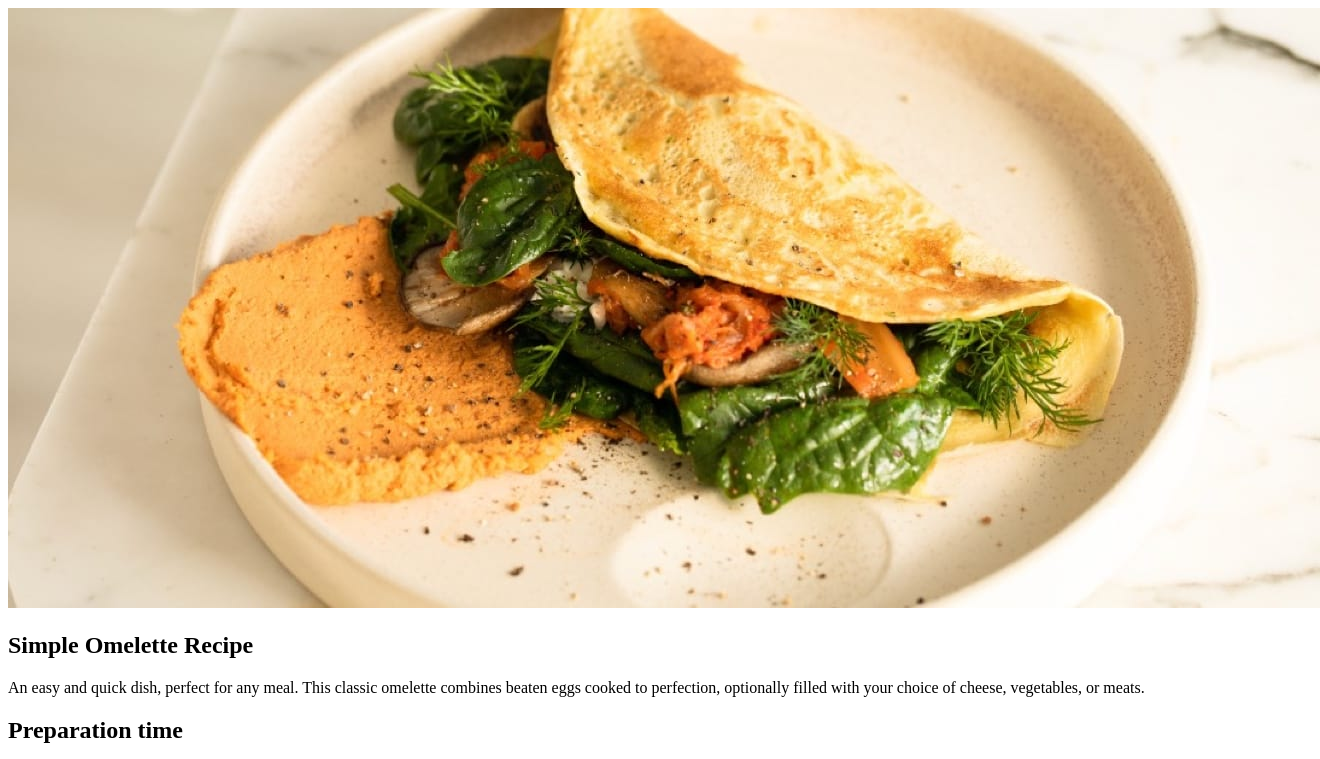
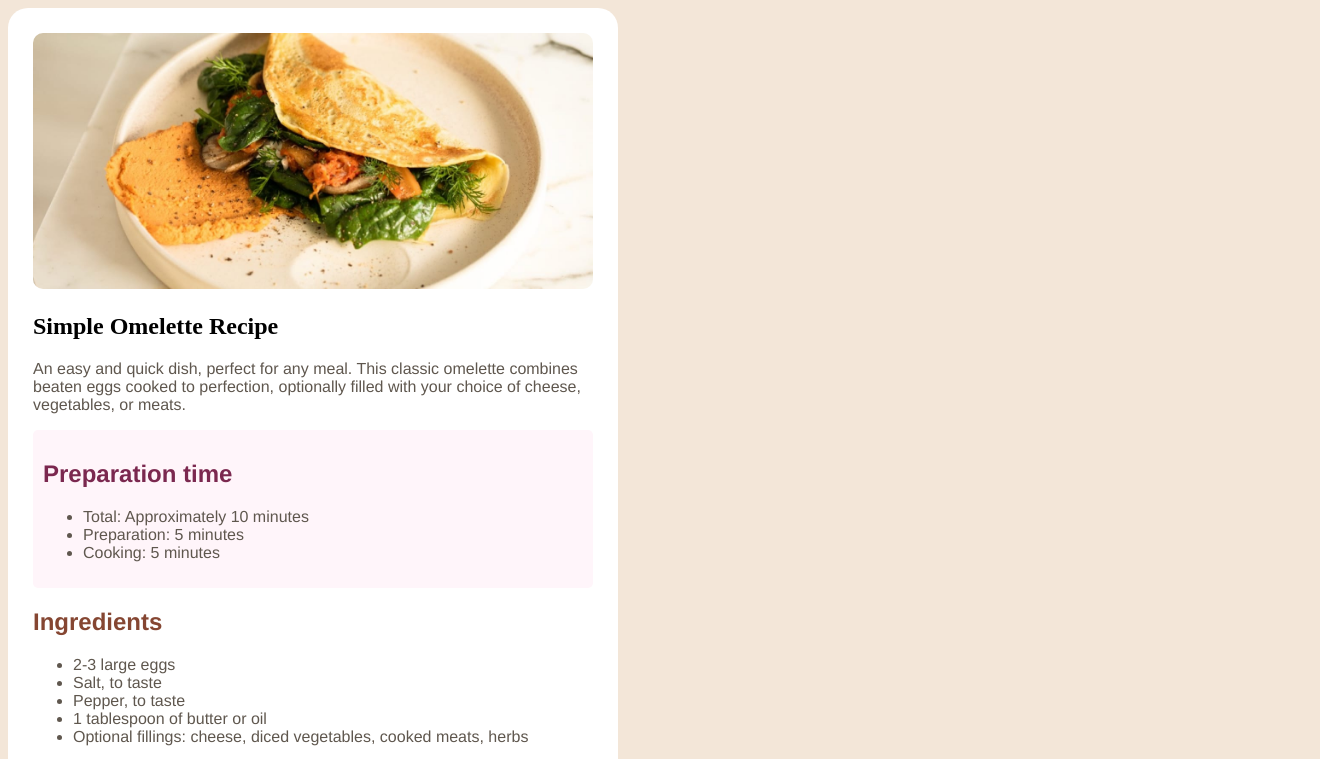
Before and after one commit to Section33-ops/recipe-page, a plain HTML site: page index.html in a window 1280 px wide. Shown: the top 759 px of the page, 1320 px wide, since content can reach past the window. Drawn offline with Linux system fonts and the light colour scheme; a web font is replaced by a local one.

Commit message:
Style the h1 and h2 elements. Change font family. Styling isn't finished yet

```diff
--- a/index.html
+++ b/index.html
@@ -5,6 +5,11 @@
     <meta name="viewport" content="width=device-width, initial-scale=1.0" />
     <!-- displays site properly based on user's device -->
 
+    <link
+      rel="stylesheet"
+      href="https://fonts.google.com/specimen/Young+Serif"
+    />
+    <link rel="stylesheet" href="https://fonts.google.com/specimen/Outfit" />
     <link rel="stylesheet" href="style.css" />
     <link
       rel="icon"
@@ -14,25 +19,27 @@
     />
 
     <title>Frontend Mentor | Recipe page</title>
-
-    <!-- Feel free to remove these styles or customise in your own stylesheet 👍 -->
-    <style></style>
   </head>
   <body>
-    <section>
-      <img src="assets/images/image-omelette.jpeg" alt="image of omelette" />
+    <main>
+      <div class="main_container">
+        <section class="recipe_name">
+          <img
+            src="assets/images/image-omelette.jpeg"
+            alt="image of omelette"
+          />
           <h1>Simple Omelette Recipe</h1>
         </section>
 
-    <section>
+        <section class="recipe_about">
           <p>
             An easy and quick dish, perfect for any meal. This classic omelette
-        combines beaten eggs cooked to perfection, optionally filled with your
-        choice of cheese, vegetables, or meats.
+            combines beaten eggs cooked to perfection, optionally filled with
+            your choice of cheese, vegetables, or meats.
           </p>
         </section>
 
-    <section>
+        <section class="prep_time">
           <h2>Preparation time</h2>
           <ul>
             <li>Total: Approximately 10 minutes</li>
@@ -41,7 +48,7 @@
           </ul>
         </section>
 
-    <section>
+        <section class="ingredients">
           <h2>Ingredients</h2>
           <ul>
             <li>2-3 large eggs</li>
@@ -56,38 +63,40 @@
 
         <hr />
 
-    <section>
+        <section class="instructions">
           <h2>Instructions</h2>
           <ol>
             <li>
               Beat the eggs: In a bowl, beat the eggs with a pinch of salt and
-          pepper until they are well mixed. You can add a tablespoon of water or
-          milk for a fluffier texture.
+              pepper until they are well mixed. You can add a tablespoon of
+              water or milk for a fluffier texture.
             </li>
             <li>
-          Heat the pan: Place a non-stick frying pan over medium heat and add
-          butter or oil.
+              Heat the pan: Place a non-stick frying pan over medium heat and
+              add butter or oil.
             </li>
             <li>
-          Cook the omelette: Once the butter is melted and bubbling, pour in the
-          eggs. Tilt the pan to ensure the eggs evenly coat the surface.
+              Cook the omelette: Once the butter is melted and bubbling, pour in
+              the eggs. Tilt the pan to ensure the eggs evenly coat the surface.
             </li>
             <li>
-          fillings (optional): When the eggs begin to set at the edges but are
-          still slightly runny in the middle, sprinkle your chosen fillings over
-          one half of the omelette.
+              fillings (optional): When the eggs begin to set at the edges but
+              are still slightly runny in the middle, sprinkle your chosen
+              fillings over one half of the omelette.
             </li>
             <li>
-          Fold and serve: As the omelette continues to cook, carefully lift one
-          edge and fold it over the fillings. Let it cook for another minute,
-          then slide it onto a plate.
+              Fold and serve: As the omelette continues to cook, carefully lift
+              one edge and fold it over the fillings. Let it cook for another
+              minute, then slide it onto a plate.
             </li>
-        <li>Enjoy: Serve hot, with additional salt and pepper if needed.</li>
+            <li>
+              Enjoy: Serve hot, with additional salt and pepper if needed.
+            </li>
           </ol>
         </section>
         <hr />
 
-    <section>
+        <section class="nutrition">
           <h2>Nutrition</h2>
           <p>
             The table below shows nutritional values per serving without the
@@ -116,6 +125,8 @@
             </tr>
           </table>
         </section>
+      </div>
+    </main>
 
     <footer>
       <div class="attribution">
--- a/style.css
+++ b/style.css
@@ -1,3 +1,51 @@
+body {
+  font-family: "Young Serif", Helvetica, sans-serif;
+  background-color: hsl(30, 54%, 90%);
+}
+
+h2 {
+  color: hsl(14, 45%, 36%);
+}
+
+li {
+  font-size: 16px;
+  font-weight: 400;
+  color: hsl(30, 10%, 34%);
+}
+
+.main_container {
+  border-radius: 20px;
+  width: 560px;
+  background-color: hsl(0, 0%, 100%);
+  padding: 25px;
+}
+
+.recipe_name {
+  font-family: Outfit;
+  font-weight: 700;
+}
+
+.recipe_name img {
+  width: 100%;
+  border-radius: 10px;
+}
+
+.recipe_about {
+  font-size: 16px;
+  font-weight: 400;
+  color: hsl(30, 10%, 34%);
+}
+
+.prep_time {
+  background-color: hsl(330, 100%, 98%);
+  padding: 10px;
+  border-radius: 5px;
+}
+
+.prep_time h2 {
+  color: hsl(332, 51%, 32%);
+}
+
 .attribution {
   font-size: 11px;
   text-align: center;
```
Lines whose indentation alone changed are shown as unchanged.
